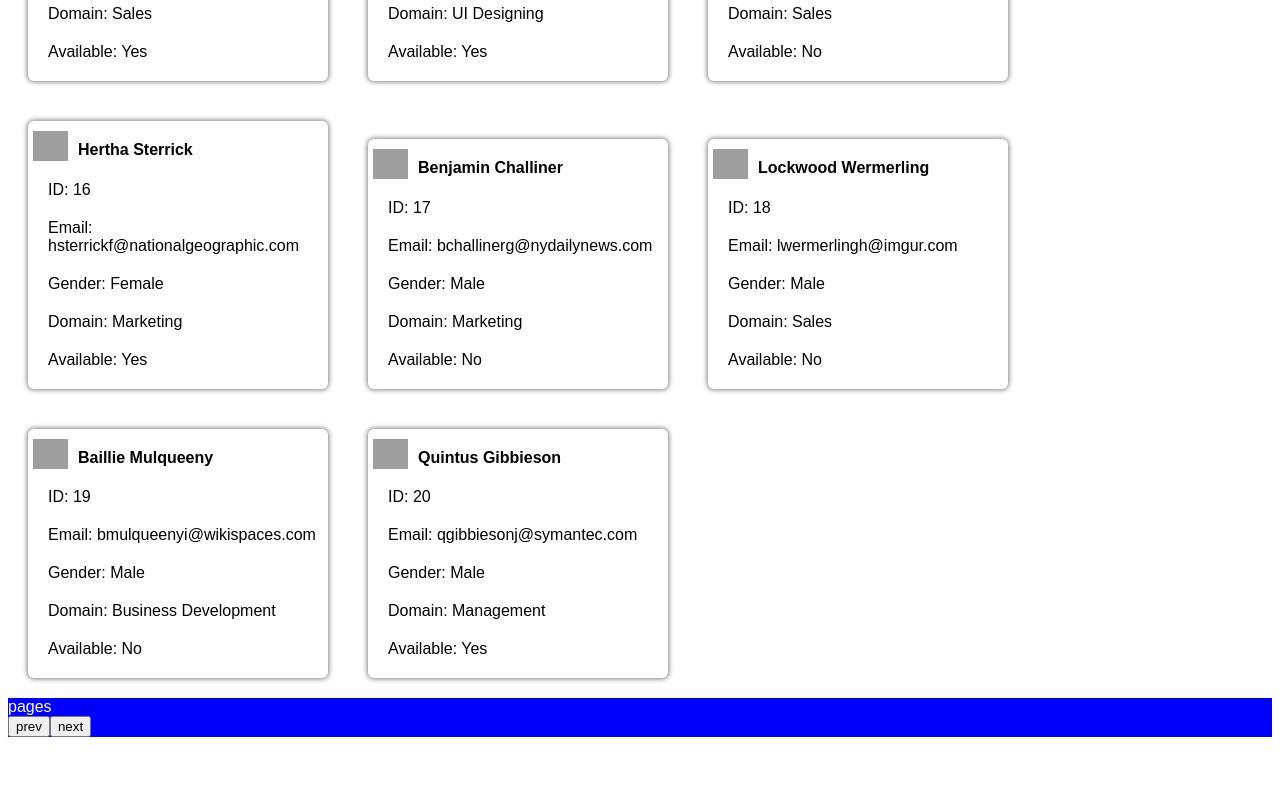
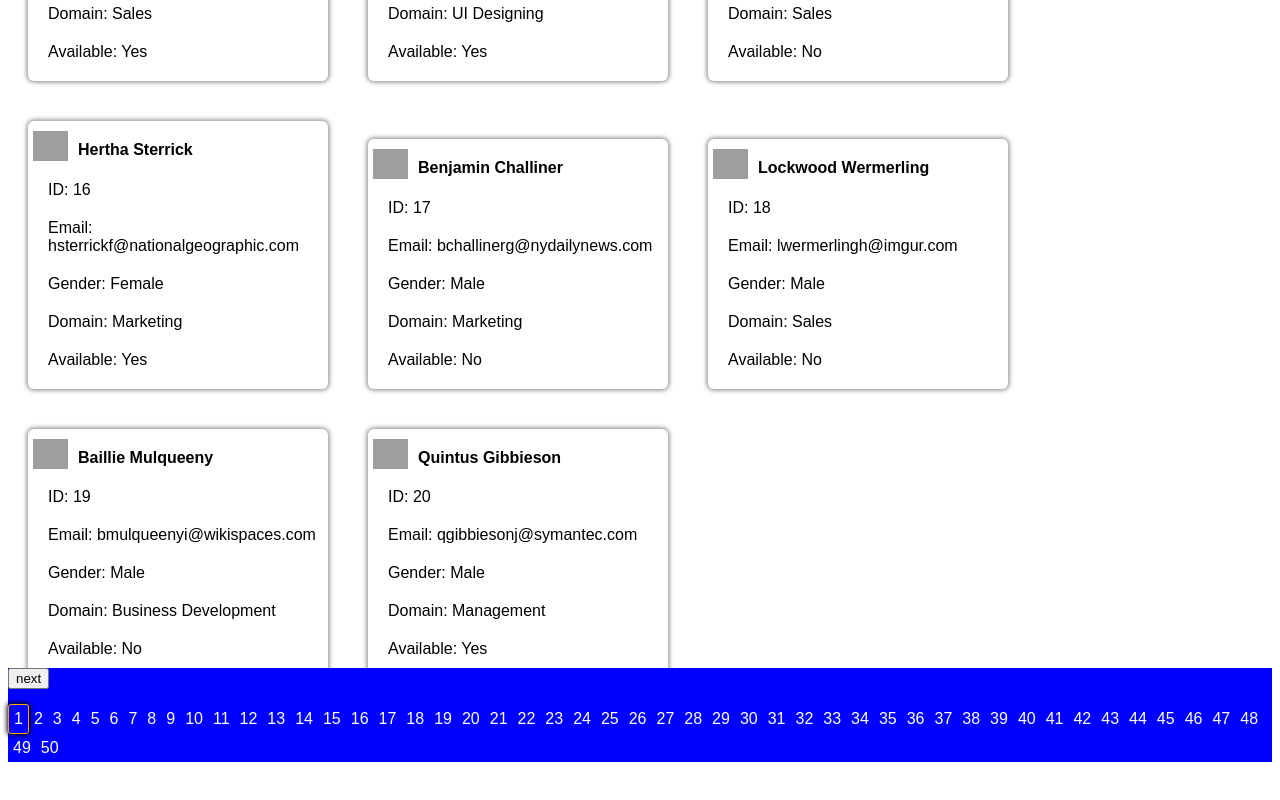
Before and after one commit to giftyaustin/profile-manager, a React (Create React App) app: page / in a window 1280 px wide. Shown: the part 1460-2260 px from the top of the page. Before the commit the page ends 2205 px from the top, so only its background shows below. Built offline with nearby package versions, Linux system fonts and the light colour scheme; grey boxes are pictures that could not be loaded; the HTML template or start-up script is replaced by a standard one.

Commit message:
added pagination, no styling

```diff
--- a/src/App.js
+++ b/src/App.js
@@ -17,12 +17,10 @@ function App() {
   );
 
   function displayCurrDetails() {
-    if (currPage === pages) {
-      setCurrdata(data.slice(currPage * 20, -1));
-    } else {
+
       setCurrdata(data.slice(currPage * 20, currPage * 20 + 20));
     }
-  }
+
   const updateSearchedData=(searchedName)=>{
     setData(mockData.filter((c)=>{
 
@@ -39,9 +37,24 @@ function App() {
     setData(mockData)
     setDataFiltered(false)
   }
+
+  const prevPage=()=>{
+    setCurrPage(currPage-1)
+  }
+  const nextPage=()=>{
+    setCurrPage(currPage+1)
+  }
   useEffect(() => {
+    setPages(data.length % 20 !== 0 ? Math.ceil(data.length / 20) : data.length / 20)
     displayCurrDetails();
-  }, [data]);
+  }, [data,currPage]);
+
+  useEffect(()=>{
+    setCurrPage(0);
+  },[data])
+  const updatePage=(i)=>{
+    setCurrPage(i)
+  }
 
   return (
     <div className="App">
@@ -52,9 +65,9 @@ function App() {
       })}
       {data.length?"":"no profile found"}
 
-
-    <PaginationBar/>
-
+    <div className="page-locator">
+    <PaginationBar pages={pages} currPage = {currPage} updatePage={updatePage} prevPage={prevPage} nextPage={nextPage}/>
+    </div>
     </div>
   );
 }
--- a/src/app.css
+++ b/src/app.css
@@ -3,3 +3,8 @@ display: flex;
 justify-content: center;
 align-items: center;
 }
+
+.page-locator{
+    position: relative;
+    bottom: 30px;
+}
--- a/src/components/PaginationBar.js
+++ b/src/components/PaginationBar.js
@@ -1,22 +1,34 @@
-import React from 'react';
-import "./pages.css"
+import React from "react";
+import "./pages.css";
 
-const PaginationBar = () => {
+const PaginationBar = ({ pages, currPage , updatePage,prevPage,nextPage}) => {
+    const updatePageNumber=(i)=>{
+            updatePage(i);
+    }
   return (
     <div>
-      <div className='pagination-holder'>
+      <div className="pagination-holder">
         <div>
-            pages
+          {currPage !== 0 ? <button onClick={prevPage}>prev</button> : ""}
+          {currPage !== pages - 1 ? <button onClick={nextPage}>next</button> : ""}
         </div>
-        <div>
-            <div>
-                <button>prev</button>
-                <button>next</button>
-            </div>
+        <div className="page-number-holder">
+          {Array(pages)
+            .fill(0)
+            .map((c, i) => {
+              return (
+                <div className={currPage===i?"page-number-outline outline-glow":"page-number-outline"}>
+                  <span className="page-number" onClick={()=>{
+                    updatePageNumber(i)
+                  }}>{i + 1}</span>
+                </div>
+              );
+            })}
         </div>
+        <div></div>
       </div>
     </div>
-  )
-}
+  );
+};
 
-export default PaginationBar
+export default PaginationBar;
--- a/src/components/pages.css
+++ b/src/components/pages.css
@@ -1,4 +1,33 @@
 .pagination-holder{
+
     background-color: blue;
     color: white;
+    bottom: 1px;
 }
+
+.page-number{
+    display: inline-block;
+    padding: 5px;
+    /* width: 20px; */
+}
+
+.page-number-holder{
+    display: inline-block;
+    padding-top: 15px;
+}
+
+.page-number-outline{
+    display: inline-block;
+}
+
+.page-number-outline:hover{
+    border: 1px solid rgb(201, 201, 201);
+    border-radius: 3px;
+}
+
+.outline-glow{
+    border: 1px solid orange;
+    box-shadow: 0 0 5px 1px black;
+    border-radius: 3px;
+
+}
```
